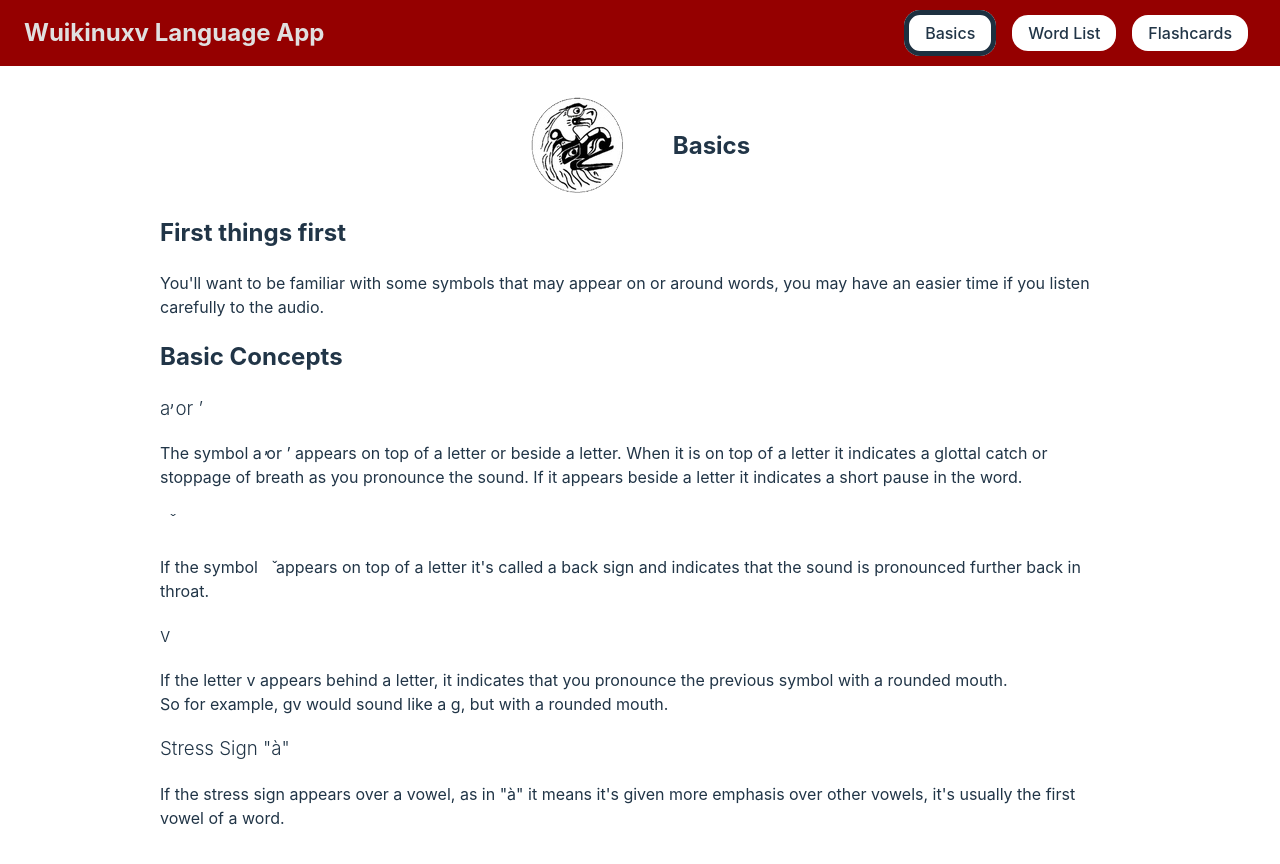
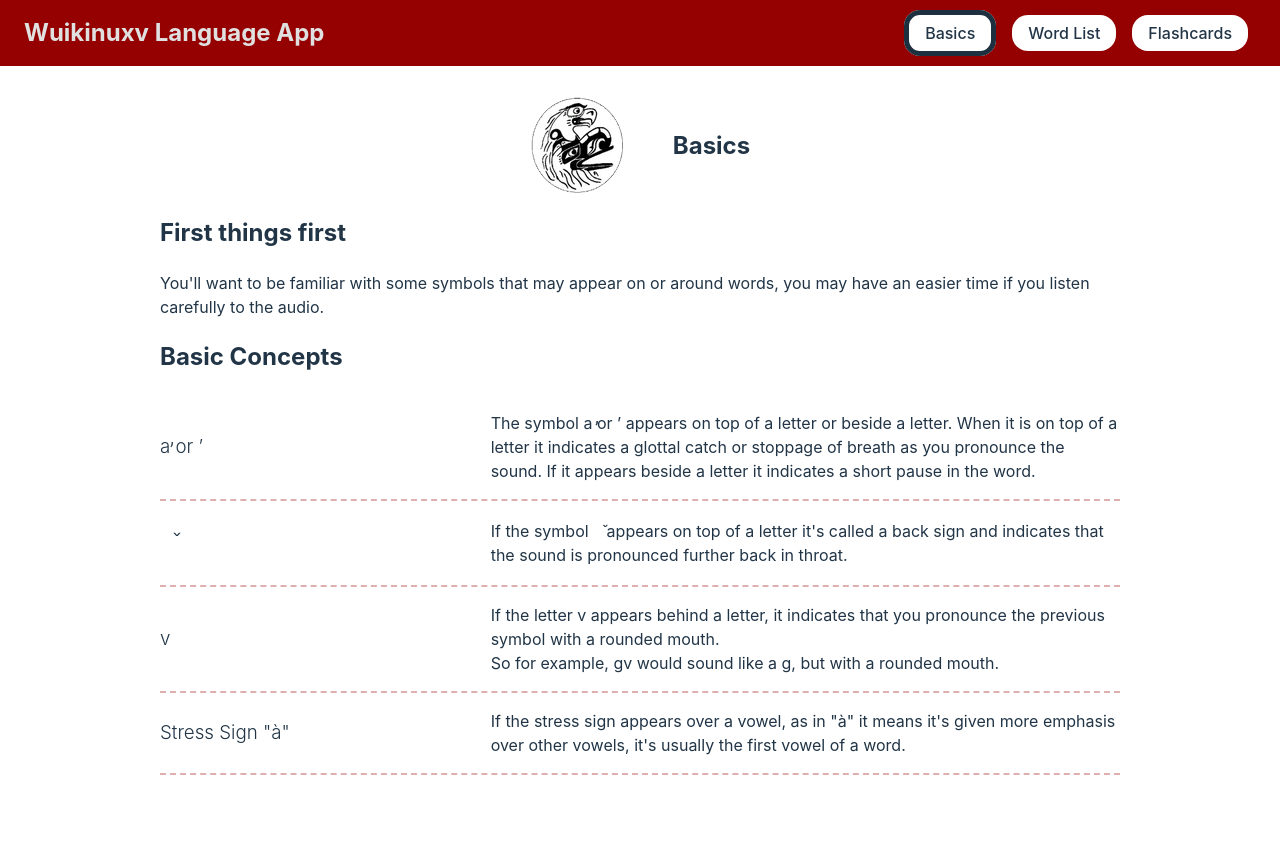
Before and after one commit to Trev004/DGL-409-Wuikinuxv-Learning-App, a React (Vite) app in the folder Wuikinuxv Learning App/: page / in a window 1280 px wide. Shown: the top 864 px of the page. After the commit the page ends 807 px from the top, so only its background shows below. Built offline with nearby package versions, Linux system fonts and the light colour scheme.

Commit message:
Make the basics page a two column layout
Currently displays all current content in two columns, the basics/sign on the left, and the description on the right.
TODO is add the rest of the characters/sounds

```diff
--- a/Wuikinuxv Learning App/src/assets/Pages/Basics.css
+++ b/Wuikinuxv Learning App/src/assets/Pages/Basics.css
@@ -10,9 +10,17 @@
 .basics-intro img{
     padding-right: 3em;
 }
+.word-section{
+    display: grid;
+    grid-template-columns: 1fr 2fr;
+    align-items: center;
+    gap: 1em;
+    border-bottom: 0.15em dashed #95000050
+}
 .word-section h3{
     font-weight: 300;
 }
 .unique{
     padding-left: 0.5em;
+    font-size: 1.5em;
 }
```
